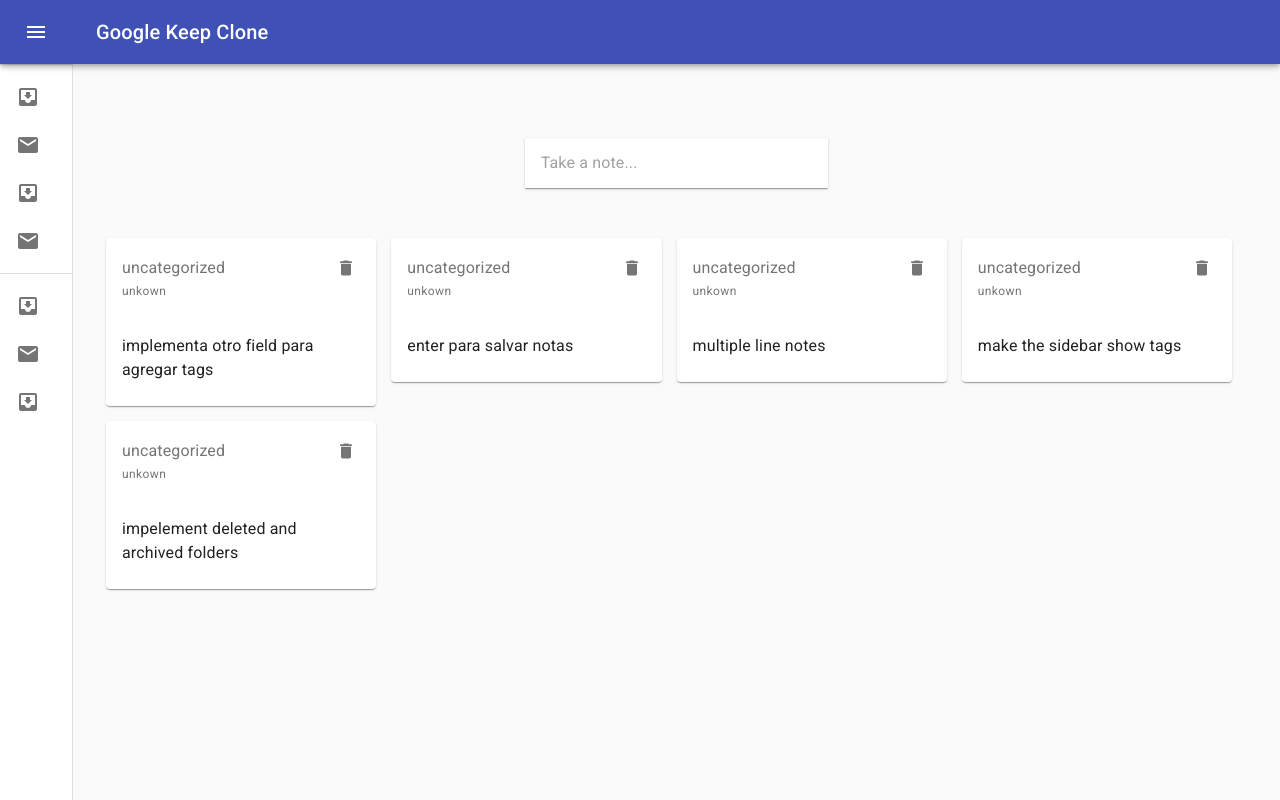
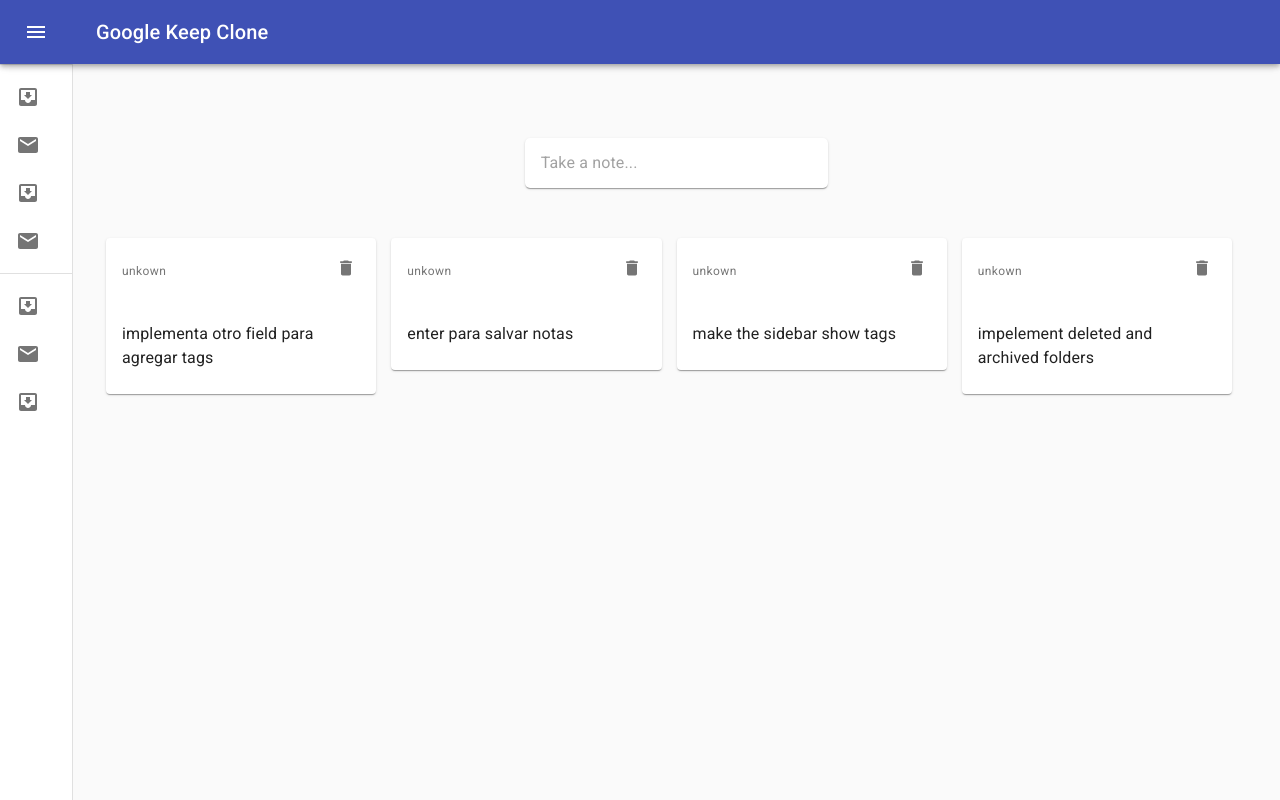
Before and after one commit to cookieinmind/keep-clone, a React (Create React App) app: page / in a window 1280 px wide. Built offline with nearby package versions, Linux system fonts and the light colour scheme; data requests are answered from the project's data file.

Commit message:
Agregado funcionalidad de tags

```diff
--- a/data/db.json
+++ b/data/db.json
@@ -11,11 +11,6 @@
       "id": 2
     },
     {
-      "content": "multiple line notes",
-      "tag": "uncategorized",
-      "id": 3
-    },
-    {
       "content": "make the sidebar show tags",
       "tag": "uncategorized",
       "id": 4
--- a/src/API.ts
+++ b/src/API.ts
@@ -21,7 +21,8 @@ export const DeleteNote = async (note: Note) => {
 };
 
 export const AddNote = async (note: Note): Promise<Note> => {
-  if (!note.tag) note.tag = "uncategorized";
+  // if (note.tags !== undefined && note.tags?.length > 0)
+  //   note.tags = ["uncategorized"];
 
   const body = {
     method: "POST",
--- a/src/NoteList/NoteCard.tsx
+++ b/src/NoteList/NoteCard.tsx
@@ -4,17 +4,11 @@ import {
   Card,
   CardContent,
   CardHeader,
-  CardActions,
   IconButton,
   Typography,
 } from "@material-ui/core";
 // Icons
-import AddAlertIcon from "@material-ui/icons/AddAlert";
-import ArchiveIcon from "@material-ui/icons/Archive";
-import ImageIcon from "@material-ui/icons/Image";
-import MoreVertIcon from "@material-ui/icons/MoreVert";
 import DeleteIcon from "@material-ui/icons/Delete";
-import StarIcon from "@material-ui/icons/Star";
 import { Note } from "../state/models/note";
 
 export interface NoteCardProps {
@@ -46,11 +40,16 @@ const NoteCard: React.FunctionComponent<NoteCardProps> = ({
     deteleteNote(note);
   };
 
+  const getTags = (): string | null => {
+    const output = note.tags !== undefined ? note.tags[0] : null;
+    return output;
+  };
+
   return (
     <Card className={classes.root}>
       <CardHeader
         // Title
-        title={note.tag}
+        title={getTags()}
         titleTypographyProps={{
           variant: "subtitle1",
           component: "span",
--- a/src/inputFields/CompactInput.tsx
+++ b/src/inputFields/CompactInput.tsx
@@ -11,6 +11,7 @@ const useStyles = makeStyles({
     gridColumn: "5/9",
     height: "50px",
     padding: "8px 16px",
+    borderRadius: "5px",
   },
   input: {
     height: "100%",
--- a/src/inputFields/FullInput.tsx
+++ b/src/inputFields/FullInput.tsx
@@ -1,9 +1,8 @@
 import React from "react";
-import { useEffect } from "react";
-import { useRef } from "react";
+import { useRef, useState, useEffect } from "react";
 import { Note } from "../state/models/note";
-import { makeStyles, Paper, Button } from "@material-ui/core";
-import { InputBase } from "@material-ui/core";
+import { InputBase, Box, makeStyles, Paper, Button } from "@material-ui/core";
+import TagsContainer from "./TagsContainer";
 
 const useStyles = makeStyles({
   test: {
@@ -19,9 +18,7 @@ const useStyles = makeStyles({
     padding: "8px 16px",
     gap: "24px",
     gridColumn: "4/10",
-  },
-  submitButton: {
-    maxWidth: "100px",
+    borderRadius: "5px",
   },
   textField: {
     width: "100%",
@@ -30,6 +27,14 @@ const useStyles = makeStyles({
     "&::after": {
       content: "-",
     },
+  },
+  footer: {
+    width: "100%",
+    display: "flex",
+    justifyContent: "flex-end",
+  },
+  submitButton: {
+    flex: "0",
   },
 });
 
@@ -43,31 +48,75 @@ export const FullInput: React.FC<iFullInputProps> = ({
   setIsInputFocused,
   addNote,
 }) => {
+  //Fields
   const hideThisComponent = () => setIsInputFocused(false);
   const classes = useStyles();
-  const noteContentInput = useRef<HTMLInputElement>(null);
-  const [noteContent, setNoteContent] = React.useState("");
-  const [canSubmit, setCanSubmit] = React.useState(false);
+  const inputFieldElement = useRef<HTMLInputElement>(null);
+  const [noteContent, setNoteContent] = useState("");
+
+  const isCreatingTag = useRef<boolean>(false);
+  const tag = useRef<string>("");
+  const [noteTags, setNoteTags] = useState<string[]>([]);
+  const [canSubmit, setCanSubmit] = useState<boolean>(false);
 
   //Check if the submit button should be available
   useEffect(() => {
     setCanSubmit(noteContent !== "");
   }, [noteContent]);
+
   //Focus on the input as soon as it gets rendered
   useEffect(() => {
-    noteContentInput.current?.focus();
-    console.log("focusing");
-  }, [noteContentInput]);
+    inputFieldElement.current?.focus();
+  }, [inputFieldElement]);
 
+  //* Methods that change state
   const handleLostOfFocus = (event: React.FocusEvent<HTMLInputElement>) => {
-    if (event.relatedTarget === null) hideThisComponent();
+    const userClickedOutsideTheInput = event.relatedTarget === null;
+    if (userClickedOutsideTheInput) hideThisComponent();
   };
 
   const handleContentChange = (event: React.ChangeEvent<HTMLInputElement>) => {
     setNoteContent(event.target.value);
   };
 
-  const handleSubmition = () => {
+  const handleKeyPressed = (e: React.KeyboardEvent) => {
+    //Ignore the shift stroke
+    if (e.key === "Shift") return;
+
+    const pressedHashtag = e.key === "#";
+    const pressedSpace = e.key === " ";
+
+    if (pressedHashtag) {
+      isCreatingTag.current = true;
+    } else if (pressedSpace) isCreatingTag.current = false;
+
+    const thereIsATagToSubmit = tag.current !== "";
+
+    if (isCreatingTag.current) {
+      tag.current = updateTag(e.key, tag.current);
+    } else if (thereIsATagToSubmit) {
+      handleTagSubmition();
+    }
+
+    const keyIsEnter = e.code === "Enter";
+    const isCtrlPressed = e.nativeEvent.ctrlKey;
+    if (keyIsEnter && isCtrlPressed) {
+      handleNoteSubmition();
+    }
+  };
+
+  const handleTagSubmition = () => {
+    setNoteTags([...noteTags, tag.current]);
+    const cleanContent = cleanTagOfContent(tag.current, noteContent);
+    setNoteContent(cleanContent);
+    tag.current = "";
+    console.log("finished handle of tag", noteTags, tag.current);
+  };
+
+  const handleNoteSubmition = () => {
+    const thereIsATagToSubmit = tag.current !== "";
+    if (thereIsATagToSubmit) handleTagSubmition();
+
     const today = new Date();
     const date =
       today.getDate() +
@@ -75,21 +124,45 @@ export const FullInput: React.FC<iFullInputProps> = ({
       (today.getMonth() + 1) +
       "-" +
       today.getFullYear();
-    console.log(date);
 
-    addNote({
+    console.log(noteContent, date, noteTags);
+    const note = {
       content: noteContent,
       date,
-    });
+      tags: noteTags,
+    };
+
+    console.log("finished handle of note", noteTags);
+
+    addNote(note);
     hideThisComponent();
   };
 
-  const handleKeyPressed = (e: React.KeyboardEvent) => {
-    const keyIsEnter = e.code === "Enter";
-    const isCtrlPressed = e.nativeEvent.ctrlKey;
-    if (keyIsEnter && isCtrlPressed) {
-      handleSubmition();
+  //*Tags helper methods
+  const updateTag = (newTerm: string, oldTag: string): string => {
+    let newTag = oldTag;
+    if (newTerm === "Backspace") {
+      const deleted = oldTag.slice(0, oldTag.length - 1);
+      newTag = deleted;
+    } else {
+      newTag += newTerm;
     }
+
+    return newTag;
+  };
+
+  const cleanTagOfContent = (tag: string, content: string): string => {
+    let output: undefined | string = "";
+
+    output = content.replace(tag, "");
+
+    return output.trim() + " ";
+  };
+
+  //*Methods to pass to children
+  const handleTagDeletion = (tag: string) => {
+    const newTags = noteTags.filter((t) => t !== tag);
+    setNoteTags(newTags);
   };
 
   return (
@@ -100,17 +173,23 @@ export const FullInput: React.FC<iFullInputProps> = ({
         className={classes.textField}
         onBlur={handleLostOfFocus}
         onChange={handleContentChange}
-        inputRef={noteContentInput}
+        inputRef={inputFieldElement}
         value={noteContent}
-        onKeyPress={handleKeyPressed}
+        // Using onKeyUp so the backspace can be logged
+        onKeyUp={handleKeyPressed}
       />
+      <Box className={classes.footer}>
+        {noteTags?.length > 0 && (
+          <TagsContainer tags={noteTags} onDeletion={handleTagDeletion} />
+        )}
         <Button
           className={classes.submitButton}
-        onClick={handleSubmition}
+          onClick={handleNoteSubmition}
           disabled={!canSubmit}
         >
           Save
         </Button>
+      </Box>
     </Paper>
   );
 };
--- /dev/null
+++ b/src/inputFields/TagPill.tsx
@@ -0,0 +1,37 @@
+import { makeStyles, Paper, IconButton } from "@material-ui/core";
+import ClearRoundedIcon from "@material-ui/icons/ClearRounded";
+export interface TagPillProps {
+  tag: string;
+  onDeletion: (tag: string) => void;
+}
+
+const useStyles = makeStyles({
+  tagsContainer: {
+    display: "flex",
+    padding: "2px 8px",
+    borderRadius: "50px",
+    alignItems: "center",
+  },
+});
+
+const TagPill: React.FunctionComponent<TagPillProps> = ({
+  tag,
+  onDeletion,
+}) => {
+  const classes = useStyles();
+
+  const onClick = () => {
+    onDeletion(tag);
+  };
+
+  return (
+    <Paper className={classes.tagsContainer}>
+      {tag}
+      <IconButton aria-label="delete" size="small" onClick={onClick}>
+        <ClearRoundedIcon />
+      </IconButton>
+    </Paper>
+  );
+};
+
+export default TagPill;
--- /dev/null
+++ b/src/inputFields/TagsContainer.tsx
@@ -0,0 +1,33 @@
+import React from "react";
+import { Box, makeStyles } from "@material-ui/core";
+import TagPill from "./TagPill";
+
+export interface TagsContainerProps {
+  tags: string[];
+  onDeletion: (tag: string) => void;
+}
+
+const useStyles = makeStyles({
+  tagsContainer: {
+    flex: "1 0 auto",
+    display: "flex",
+    gap: "1rem",
+  },
+});
+
+const TagsContainer: React.FunctionComponent<TagsContainerProps> = ({
+  tags,
+  onDeletion,
+}) => {
+  const classes = useStyles();
+
+  return (
+    <Box className={classes.tagsContainer}>
+      {tags.map((tag) => (
+        <TagPill key={tag} tag={tag} onDeletion={onDeletion} />
+      ))}
+    </Box>
+  );
+};
+
+export default TagsContainer;
--- a/src/state/models/note.ts
+++ b/src/state/models/note.ts
@@ -1,6 +1,6 @@
 export type Note = {
   id?: number;
   content: string;
-  tag?: string;
+  tags?: string[];
   date?: string;
 };
--- a/src/state/reducers/noteReducer.ts
+++ b/src/state/reducers/noteReducer.ts
@@ -6,43 +6,13 @@ export interface NotesState {
 }
 
 const initialState: NotesState = {
-  notes: [
-    {
-      id: 0,
-      content: "Add new notes to the top",
-      tag: "to do",
-    },
-    {
-      id: 1,
-      content: "Make the fonts sizes uniform",
-      tag: "to do",
-    },
-    {
-      id: 2,
-      content: "Add a way to check the notes",
-      tag: "to do",
-    },
-
-    {
-      id: 3,
-      content: "Add a way to add tags to a note",
-      tag: "to do",
-    },
-    {
-      id: 4,
-      content: "Add a side menu with each category",
-      tag: "to do",
-    },
-  ],
+  notes: [],
 };
 
 export const notesReducer = (
   state: NotesState = initialState,
   action: Action
 ) => {
-  console.log("reducer:");
-  console.log(state, action);
-
   switch (action.type) {
     case "ADD_NOTE":
       return { ...state, notes: [action.payload, ...state.notes] };
```
Lines whose indentation alone changed are shown as unchanged.
